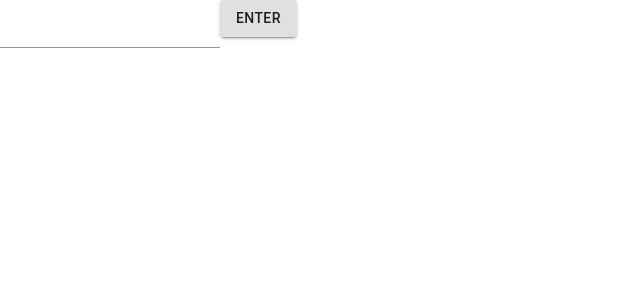
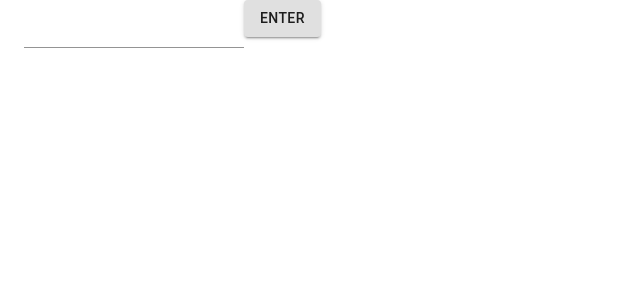
Before and after one commit to joobacca/jookebox, a React (Create React App) app: page /username in a window 1280 px wide. Shown: the top 300 px of the page, without its empty margins (0-640 px from the left). Built offline with nearby package versions, Linux system fonts and the light colour scheme.

Commit message:
Debug and added correct address

```diff
--- a/package.json
+++ b/package.json
@@ -5,6 +5,7 @@
   "dependencies": {
     "@material-ui/core": "^4.9.5",
     "@material-ui/icons": "^4.9.1",
+    "@material-ui/lab": "^4.0.0-alpha.46",
     "@material-ui/styles": "^4.9.6",
     "@testing-library/jest-dom": "^4.2.4",
     "@testing-library/react": "^9.5.0",
--- a/src/App.js
+++ b/src/App.js
@@ -8,11 +8,20 @@ import Login from './components/Login';
 import Welcome from './components/Welcome';
 import { ThemeProvider } from '@material-ui/core';
 import theme from './util/theme';
+import { makeStyles } from '@material-ui/styles';
+
+const useStyles = makeStyles(theme => ({
+  root: {
+    height: '100vh !important',
+  },
+}));
 
 function App() {
+  const classes = useStyles();
   return (
     <ThemeProvider theme={theme}>
       <UserNameProvider>
+        <div className={classes.root}>
           <Switch>
             <Route exact path="/">
               <Welcome />
@@ -24,6 +33,7 @@ function App() {
               <Jukebox />
             </ProtectedRoute>
           </Switch>
+        </div>
       </UserNameProvider>
     </ThemeProvider>
   );
--- a/src/components/Login.js
+++ b/src/components/Login.js
@@ -1,5 +1,6 @@
 import React, { useContext, useState } from "react";
 import { useHistory } from "react-router-dom";
+import Container from '@material-ui/core/Container';
 import TextField from "@material-ui/core/TextField";
 import Button from "@material-ui/core/Button";
 import { UserNameContext } from "./contexts/UserNameProvider";
@@ -12,6 +13,9 @@ const useStyles = makeStyles(theme => ({
       margin: theme.spacing(1),
       width: "25ch"
     }
+  },
+  container: {
+
   }
 }));
 
@@ -28,7 +32,7 @@ const Login = () => {
   };
 
   return (
-    <div>
+    <Container>
       <form
         noValidate
         autoComplete="off"
@@ -44,7 +48,7 @@ const Login = () => {
           Enter
         </Button>
       </form>
-    </div>
+    </Container>
   );
 };
 
--- a/src/components/contexts/SocketProvider.js
+++ b/src/components/contexts/SocketProvider.js
@@ -5,7 +5,7 @@ import { useLocation } from 'react-router-dom';
 export const SocketContext = React.createContext();
 
 const SocketProv = React.memo(({ children }) => {
-  const socket = io('http://localhost:5000');
+  const socket = io('http://134.122.87.165:5000');
   const location = useLocation();
   socket.on('connect', () => {
     socket.emit('joinRoom', location.pathname);
--- a/src/components/player/Controller.js
+++ b/src/components/player/Controller.js
@@ -57,15 +57,20 @@ const Controller = ({ playerRef }) => {
 
   const nextVideo = () => socket.emit('playNext');
 
-  const handleVolumeClick = (event, newValue) => setVolume(newValue);
+  const handleVolumeClick = (event, newValue) => {
+    setVolume(newValue);
+  };
 
   const getSeconds = percent =>
     playerRef.current.getInternalPlayer().getDuration() * (percent / 100);
 
-  const handleProgressClick = (event, newValue) =>
+  const handleProgressClick = throttle((event, newValue) => {
     socket.emit('setProgress', newValue);
+  }, 200);
 
   const setVolume = val => {
+    // React-Player accepts values between 1 and 0, while
+    // the Mui-Slider gives values between 100 and 0
     appState.volume.set(val);
   };
 
--- a/src/components/player/YoutubePlayer.js
+++ b/src/components/player/YoutubePlayer.js
@@ -52,11 +52,12 @@ const YoutubePlayer = ({ referenz }) => {
           className={classes.player}
           {...defaultProps}
           playing={playBackState.current}
-          volume={volume.current}
+          volume={volume.current / 100}
+          // progressInterval={100}
           onProgress={e => {
-            console.log('event:' + e)
-            console.log('*100: ' + e.played * 100)
-            console.log('floored: ' + Math.floor(e.played * 100));
+            console.log(e)
+            console.log('*100: ' + e.playedSeconds * 100)
+            console.log(Math.floor(e.played * 100) / 100);
             // console.log(Math.floor(e.played * 100));
             // set(Math.floor(e.played * 100) / 100);
           }}
--- a/src/components/search/Search.js
+++ b/src/components/search/Search.js
@@ -11,6 +11,8 @@ const useStyles = makeStyles(theme => ({
   root: {
     padding: theme.spacing(2),
     boxSizing: 'border-box',
+    maxHeight: '100vh',
+    overflow: 'hidden',
   },
   form: {
     width: '100%',
@@ -23,6 +25,7 @@ const useStyles = makeStyles(theme => ({
     display: 'flex',
     alignItems: 'center',
     justifyContent: 'center',
+    overflowY: 'auto',
   },
 }));
 
@@ -47,13 +50,6 @@ const Search = () => {
   useEffect(() => {
     socket.on('searchResults', searchRes);
   }, [socket]);
-
-  const renderList = () => {
-    if (result === null) {
-      return <Spinner />;
-    }
-    return <SearchResultList data={result} />;
-  };
 
   return (
     <Grid container spacing={2} className={classes.root}>
```
Also changed, not shown: 1 other file (tests, documents, lock files or other folders). Lines whose indentation alone changed are shown as unchanged.
